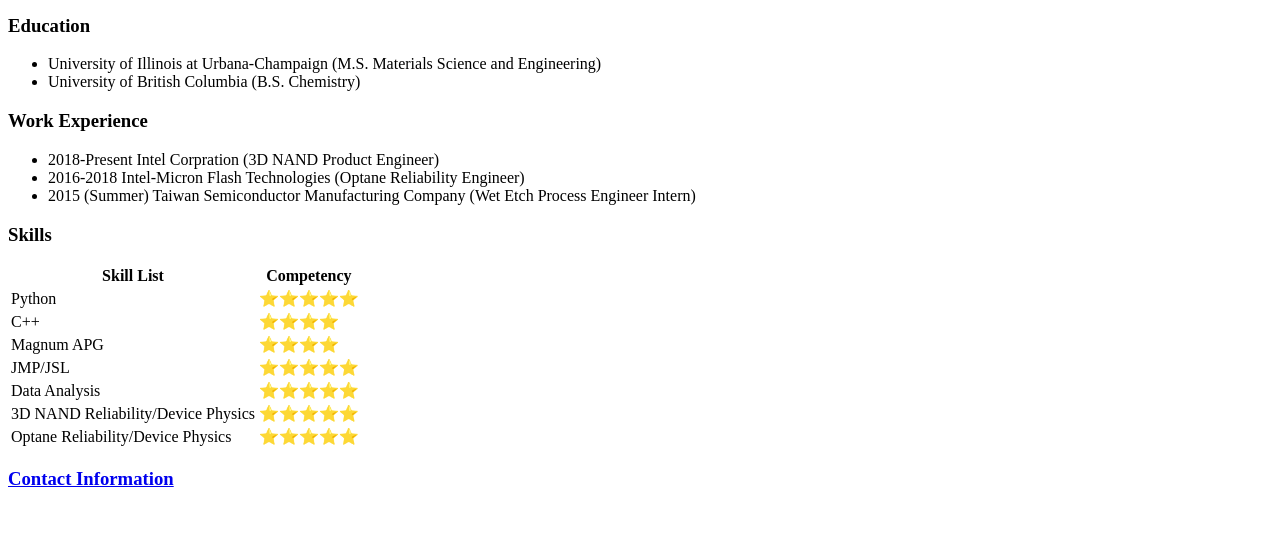
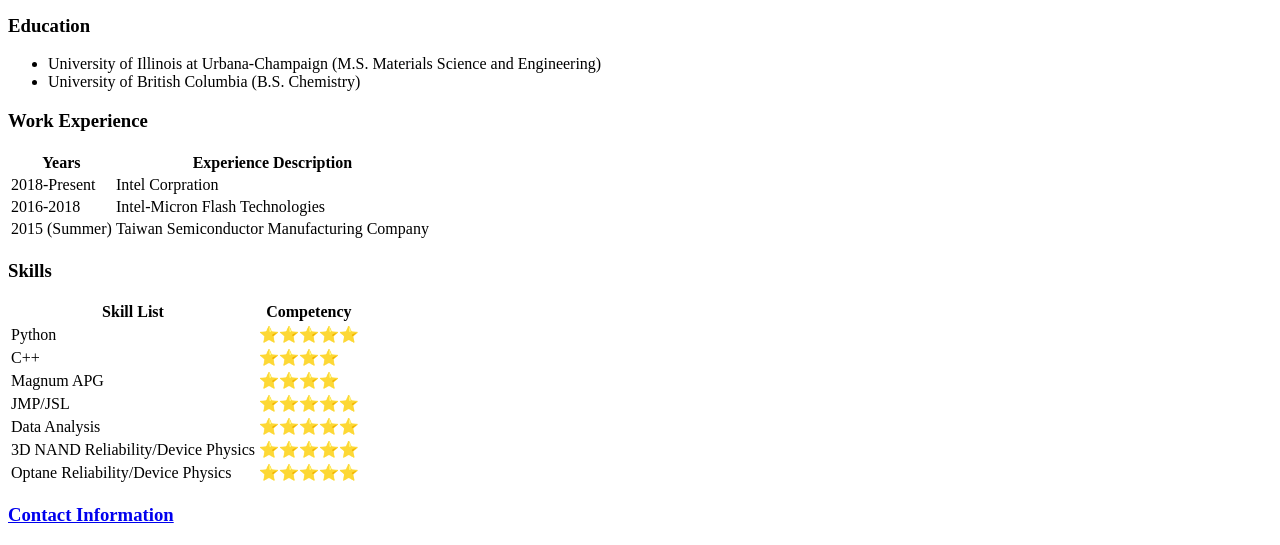
Before and after one commit to aaron-kyo/cv, a plain HTML site: page index.html in a window 1280 px wide. Shown: the part 333-878 px from the top of the page. Before the commit the page ends 842 px from the top, so only its background shows below. Drawn offline with Linux system fonts and the light colour scheme.

Commit message:
Add files via upload
Updating work experience into table.

```diff
--- a/index.html
+++ b/index.html
@@ -43,11 +43,31 @@
 
     <h3> Work Experience </h3>
 
-    <ul>
-      <li>2018-Present Intel Corpration (3D NAND Product Engineer)</li>
-      <li>2016-2018 Intel-Micron Flash Technologies (Optane Reliability Engineer)</li>
-      <li>2015 (Summer) Taiwan Semiconductor Manufacturing Company (Wet Etch Process Engineer Intern)</li>
-    </ul>
+    <table cellspacing="2">
+      <thead>
+        <th> Years </th>
+        <th> Experience Description</th>
+      </thead>
+      <tbody>
+        <tr>
+          <td> 2018-Present </td>
+          <!-- <td> Intel Corpration (3D NAND Product Engineer) </td> -->
+          <td> Intel Corpration </td>
+        </tr>
+        <tr>
+          <td> 2016-2018 </td>
+          <!-- <td> Intel-Micron Flash Technologies (Optane Reliability Engineer) </td>  -->
+          <td> Intel-Micron Flash Technologies </td>
+        </tr>
+        <tr>
+          <td> 2015 (Summer) </td>
+          <!-- <td> Taiwan Semiconductor Manufacturing Company (Wet Etch Process Engineer Intern) </td>  -->
+          <td> Taiwan Semiconductor Manufacturing Company </td>
+        </tr>
+
+      </tbody>
+    </table>
+
 
     <h3> Skills </h3>
     <table>
```
